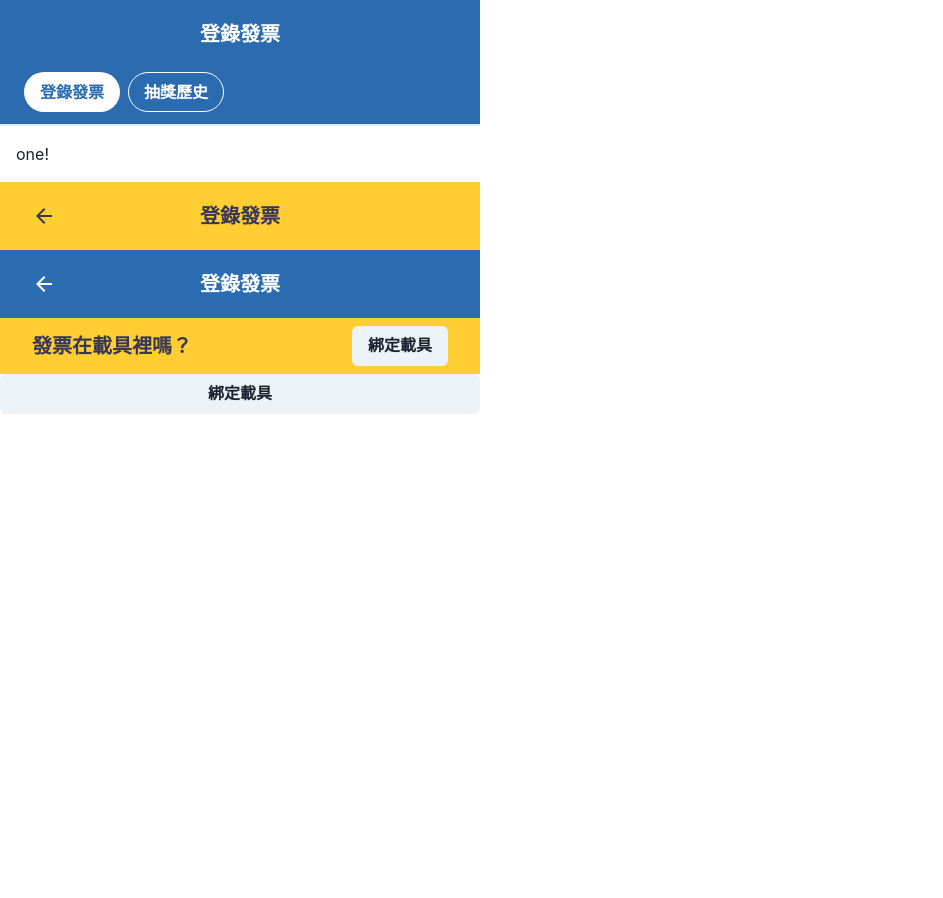
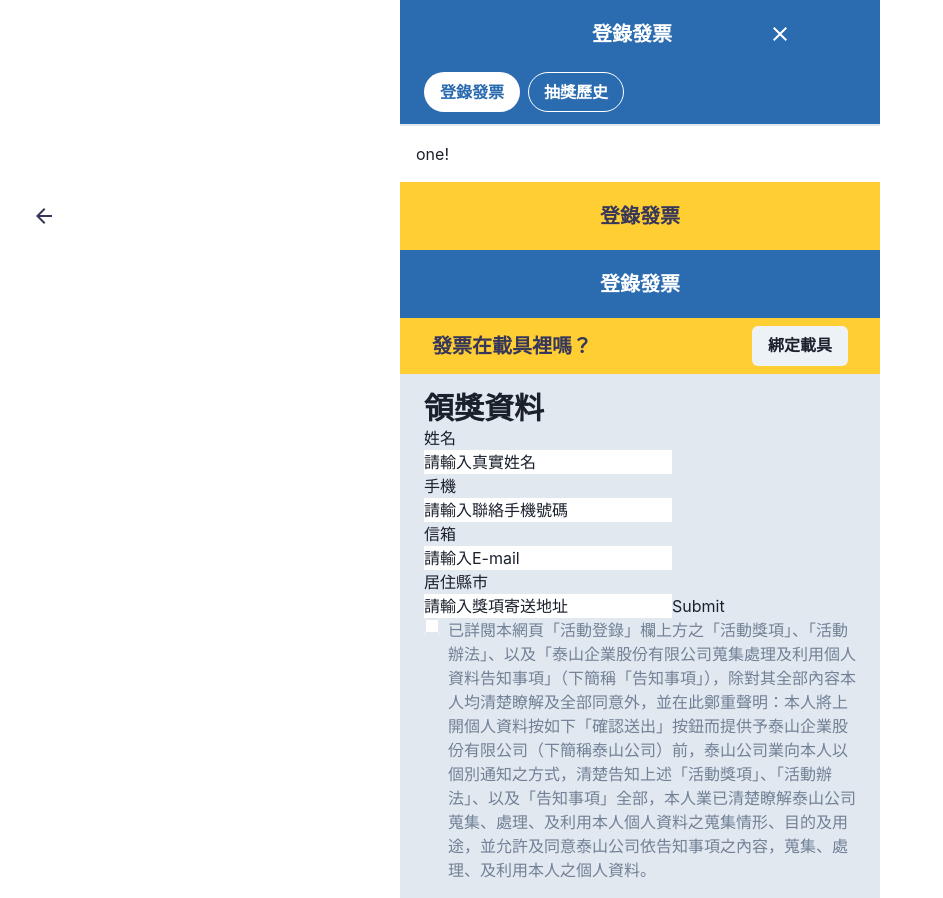
Before and after one commit to rexla/inv-web, a Next.js app: page /mission/enrol/anonymous in a window 1280 px wide. Shown: the whole page, without its empty margins (0-943 px from the left). Before the commit the page ends 800 px from the top, so only its background shows below. Built offline with nearby package versions, Linux system fonts and the light colour scheme.

Commit message:
fixed button disappear's problem

```diff
--- a/package.json
+++ b/package.json
@@ -19,6 +19,7 @@
     "next": "12.1.6",
     "react": "18.2.0",
     "react-dom": "18.2.0",
+    "react-hook-form": "^7.33.0",
     "react-icons": "^4.4.0"
   },
   "devDependencies": {
--- a/src/components/TitleArrow.js
+++ b/src/components/TitleArrow.js
@@ -15,7 +15,7 @@ const TitleX = ({ text, color }) => {
     >
       {text}
       <ArrowBackIcon
-        className={`${textColor} fixed left-8`}
+        className={`${textColor} absolute left-8`}
         // onClick={() => {
         //   router.push({ pathname: "/" });
         // }}
--- a/src/components/TitleX.js
+++ b/src/components/TitleX.js
@@ -1,19 +1,15 @@
 import React from "react";
 import { Flex } from "@chakra-ui/react";
 import ClearIcon from "@mui/icons-material/Clear";
-import { useRouter } from "next/router";
+import Link from "next/link";
 
 const TitleX = ({ text }) => {
-  const router = useRouter();
   return (
-    <Flex className="w-full py-[20px] bg-[#2B6CB0] items-center justify-center text-xl text-white font-bold">
-      {text}
-      <ClearIcon
-        className="text-white fixed right-8"
-        onClick={() => {
-          router.push({ pathname: "/" });
-        }}
-      />
+    <Flex className="w-full py-[20px] bg-[#2B6CB0] items-center text-xl text-white font-bold">
+      <Flex ml="40%">{text}</Flex>
+      <Link href="/">
+        <ClearIcon className="text-white ml-24 cursor-pointer" />
+      </Link>
     </Flex>
   );
 };
--- a/src/components/homepage/DrawerExample.js
+++ b/src/components/homepage/DrawerExample.js
@@ -15,15 +15,15 @@ const DrawerExample = () => {
 
   return (
     <>
-      <Button
-        ref={btnRef}
-        colorScheme="primary"
-        onClick={onOpen}
-        fontSize="24px"
-        className="rounded-md h-[40px] w-[40px] text-[white]"
-      >
-        +
-      </Button>
+      <span className="rounded-md bg-[#2b6cb0]">
+        <button
+          ref={btnRef}
+          onClick={onOpen}
+          className="h-[40px] w-[40px] text-2xl text-white"
+        >
+          +
+        </button>
+      </span>
       <Drawer
         isOpen={isOpen}
         placement="right"
--- a/src/components/homepage/Missions.js
+++ b/src/components/homepage/Missions.js
@@ -1,9 +1,8 @@
 import React from "react";
-import { useRouter } from "next/router";
 import { Text, Flex, Button } from "@chakra-ui/react";
+import Link from "next/link";
 
-const Missions = ({ theme }) => {
-  const router = useRouter();
+const Missions = () => {
   return (
     <Flex className="h-[232px] ml-8 mr-4 my-4 bg-[#CBD5E0] rounded-2xl flex-col drop-shadow-md">
       <Flex className="h-[144px] bg-[#CBD5E0] rounded-t-2xl"></Flex>
@@ -16,15 +15,13 @@ const Missions = ({ theme }) => {
             登錄抽SYM VEGA125 CBS2.0機車
           </Text>
         </Flex>
-        <Button
-          colorScheme="primary"
-          marginRight={"20px"}
-          onClick={() => {
-            router.push({ pathname: "/mission/enrol/anonymous" });
-          }}
-        >
-          登錄
-        </Button>
+        <Link href="/mission/enrol/anonymous">
+          <span className="bg-[#2b6cb0] rounded-md mr-[20px]">
+            <button className="w-[64px] h-[40px] text-white font-bold ">
+              登錄
+            </button>
+          </span>
+        </Link>
       </Flex>
     </Flex>
   );
--- a/src/components/mission/Award.js
+++ b/src/components/mission/Award.js
@@ -1,35 +1,44 @@
 import React from "react";
+import { useForm } from "react-hook-form";
 import { Box, Text, Flex, Input, Checkbox } from "@chakra-ui/react";
-import { Direction } from "@mui/material";
 
 const Award = () => {
+  const {
+    register,
+    handleSubmit,
+    watch,
+    formState: { errors },
+  } = useForm();
+  const onSubmit = (data) => console.log(data);
   return (
     <Flex bg="#E2E8F0" w="full" className="flex-col px-[24px] py-[16px]">
       <Text className="text-3xl font-bold">領獎資料</Text>
-      <Box py="16px">
-        <Text color="#2D3748" className="font-medium text-xs py-[4px]">
-          姓名
-        </Text>
-        <Input placeholder="請輸入真實姓名" bg="white" />
-      </Box>
-      <Box py="16px">
-        <Text color="#2D3748" className="font-medium text-xs py-[4px]">
-          手機
-        </Text>
-        <Input placeholder="請輸入聯絡手機號碼" bg="white" />
-      </Box>
-      <Box py="16px">
-        <Text color="#2D3748" className="font-medium text-xs py-[4px]">
-          信箱
-        </Text>
-        <Input placeholder="請輸入E-mail" bg="white" />
-      </Box>
-      <Box py="16px">
-        <Text color="#2D3748" className="font-medium text-xs py-[4px]">
-          居住縣市
-        </Text>
-        <Input placeholder="請輸入獎項寄送地址" bg="white" />
-      </Box>
+      <form onSubmit={handleSubmit(onSubmit)}>
+        <p>姓名</p>
+        <input
+          defaultValue="請輸入真實姓名"
+          {...register("name", { required: true })}
+        />
+        <p>手機</p>
+        <input
+          defaultValue="請輸入聯絡手機號碼"
+          {...register("phone", { required: true })}
+        />
+        <p>信箱</p>
+        <input
+          defaultValue="請輸入E-mail"
+          {...register("email", { required: true })}
+        />
+        <p>居住縣市</p>
+        <input
+          defaultValue="請輸入獎項寄送地址"
+          {...register("address", { required: true })}
+        />
+
+        {errors.name && <span>This field is required</span>}
+
+        <input type="submit" />
+      </form>
       <Flex>
         <Checkbox bg="white" h="full"></Checkbox>
         <Text color="#718096" ml="2">
--- a/src/global/Colors.js
+++ b/src/global/Colors.js
@@ -1,10 +1,7 @@
 module.exports = {
-  invwebButtonBlue: "#2B6CB0",
-
   primary: {
     500: "#2B6CB0",
-    600: "#2B6CB0",
-    700: "#2B6CB0",
+    800: "#2B6CB0",
   },
   secondary: {
     500: "#FFCE33",
--- a/src/pages/_app.js
+++ b/src/pages/_app.js
@@ -1,14 +1,14 @@
 import "../../styles/globals.css";
-import { ChakraProvider, Box } from "@chakra-ui/react";
+import { ChakraProvider, Container } from "@chakra-ui/react";
 import theme from "../global/theme";
 
 function MyApp({ Component, pageProps }) {
   return (
-    <Box maxW={"30em"}>
-      <ChakraProvider theme={theme}>
+    <ChakraProvider theme={theme}>
+      <Container maxW="30em" p="0">
         <Component {...pageProps} />
-      </ChakraProvider>
-    </Box>
+      </Container>
+    </ChakraProvider>
   );
 }
 
--- a/src/pages/mission/enrol/anonymous.js
+++ b/src/pages/mission/enrol/anonymous.js
@@ -46,8 +46,7 @@ const anonymous = () => {
         </Text>
         <Button>綁定載具</Button>
       </Flex>
-      {/* <Award /> */}
-      <Button>綁定載具</Button>
+      <Award />
     </Flex>
   );
 };
--- a/styles/globals.css
+++ b/styles/globals.css
@@ -1,20 +1,10 @@
-html,
-body {
-  padding: 0;
-  margin: 0;
-  font-family: -apple-system, BlinkMacSystemFont, Segoe UI, Roboto, Oxygen,
-    Ubuntu, Cantarell, Fira Sans, Droid Sans, Helvetica Neue, sans-serif;
-}
-
-a {
-  color: inherit;
-  text-decoration: none;
-}
-
-* {
-  box-sizing: border-box;
-}
-
 @tailwind base;
 @tailwind components;
 @tailwind utilities;
+
+/* button,
+[type="button"],
+[type="reset"],
+[type="submit"] {
+  background-color: #2b6cb0;
+} */
```
Also changed, not shown: prettier.config.js (added, +7 -0 lines), 1 other file (tests, documents, lock files or other folders).
